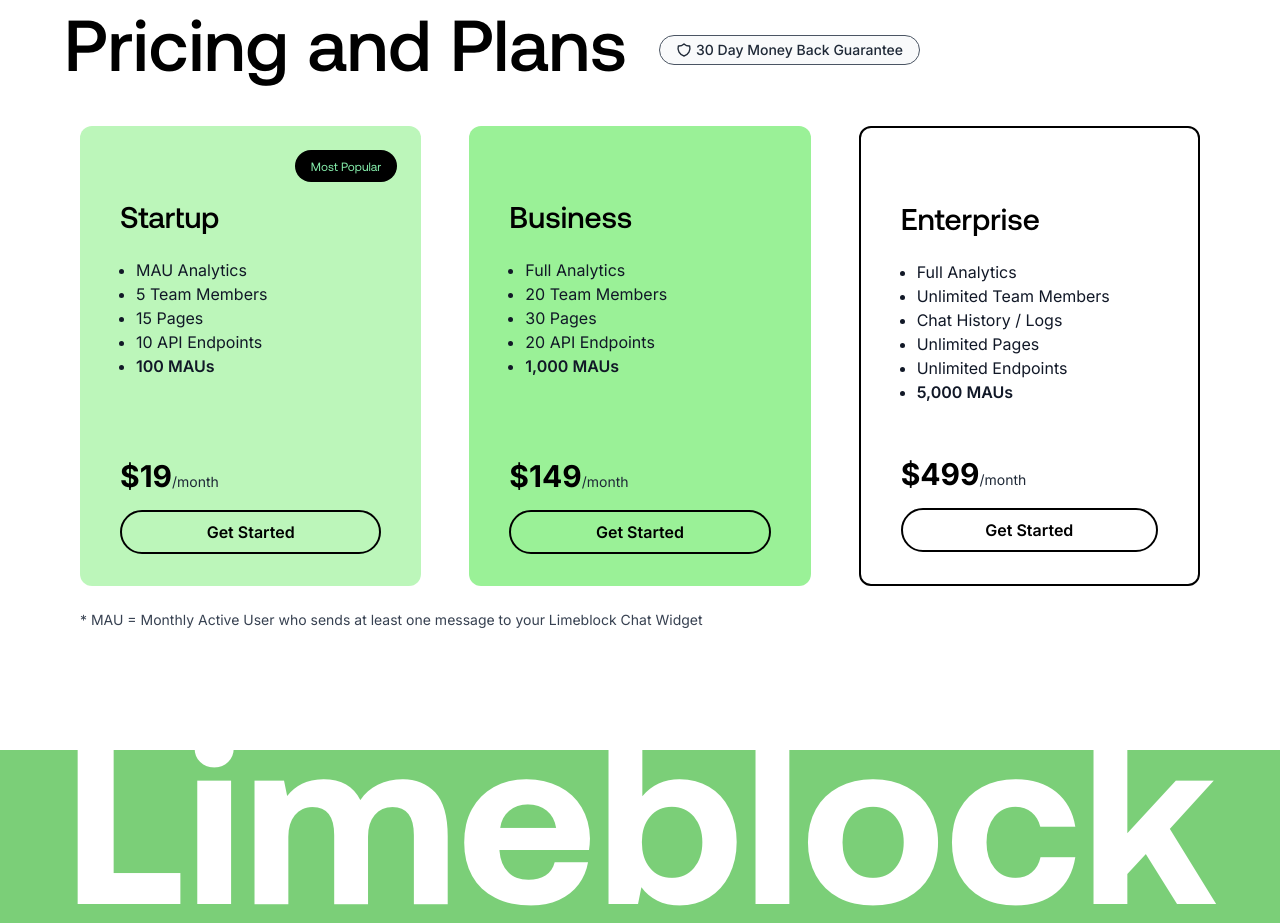
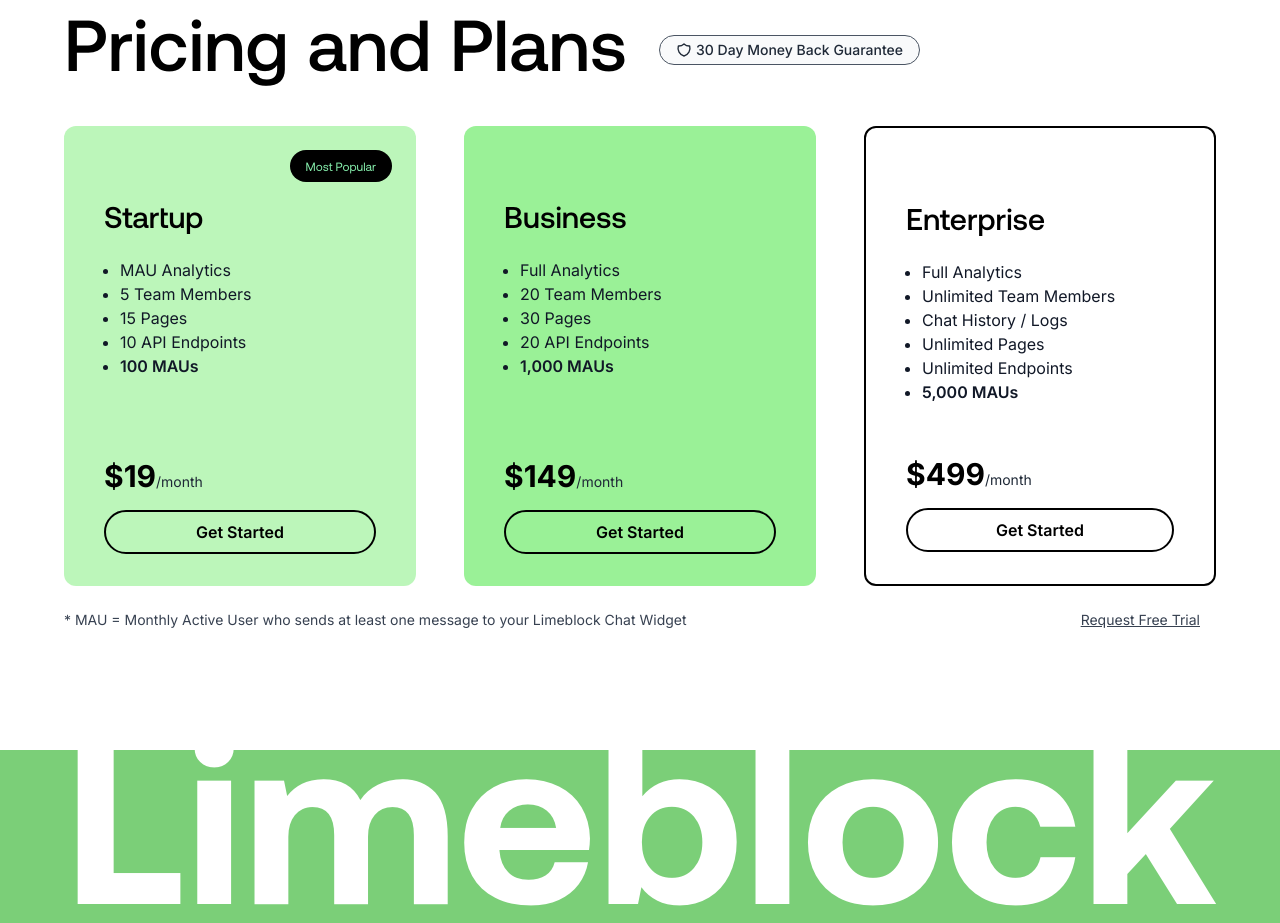
Before and after one commit to TheWiseGhost/Limeblock, a Next.js app: page / in a window 1280 px wide. Shown: the part 5340-6263 px from the top of the page. Built offline with nearby package versions, Linux system fonts and the light colour scheme; no server answers.

Commit message:
Req free trial button

```diff
--- a/src/components/landing/Pricing.jsx
+++ b/src/components/landing/Pricing.jsx
@@ -52,7 +52,7 @@
           <IconShield className="size-4 mr-1" /> 30 Day Money Back Guarantee
         </div>
       </h1>
-      <div className="grid grid-cols-1 md:grid-cols-3 gap-12 font-inter px-4">
+      <div className="grid grid-cols-1 md:grid-cols-3 gap-12 font-inter">
         <div className="rounded-xl bg-lime/60 px-10 h-[460px] pt-20 pb-8 flex flex-col relative w-full">
           <div className="absolute top-6 right-6 bg-black text-green-300 text-xs px-4 py-2 font-aeonik rounded-full">
             Most Popular
@@ -132,10 +132,20 @@
           </button>
         </div>
       </div>
-      <h1 className="px-4 font-inter pt-6 text-gray-700 text-sm">
-        * MAU = Monthly Active User who sends at least one message to your
-        Limeblock Chat Widget
-      </h1>
+      <div className="px-4 md:px-0 flex flex-col md:flex-row w-full justify-between">
+        <h1 className="font-inter pt-6 text-gray-700 text-sm">
+          * MAU = Monthly Active User who sends at least one message to your
+          Limeblock Chat Widget
+        </h1>
+        <button
+          onClick={() =>
+            window.alert("Contact our founder with byjuaditya@gmail.com")
+          }
+          className="hidden md:flex px-4 font-inter underline pt-6 text-gray-700 text-sm hover:text-gray-900"
+        >
+          Request Free Trial
+        </button>
+      </div>
     </div>
   );
 };
```
